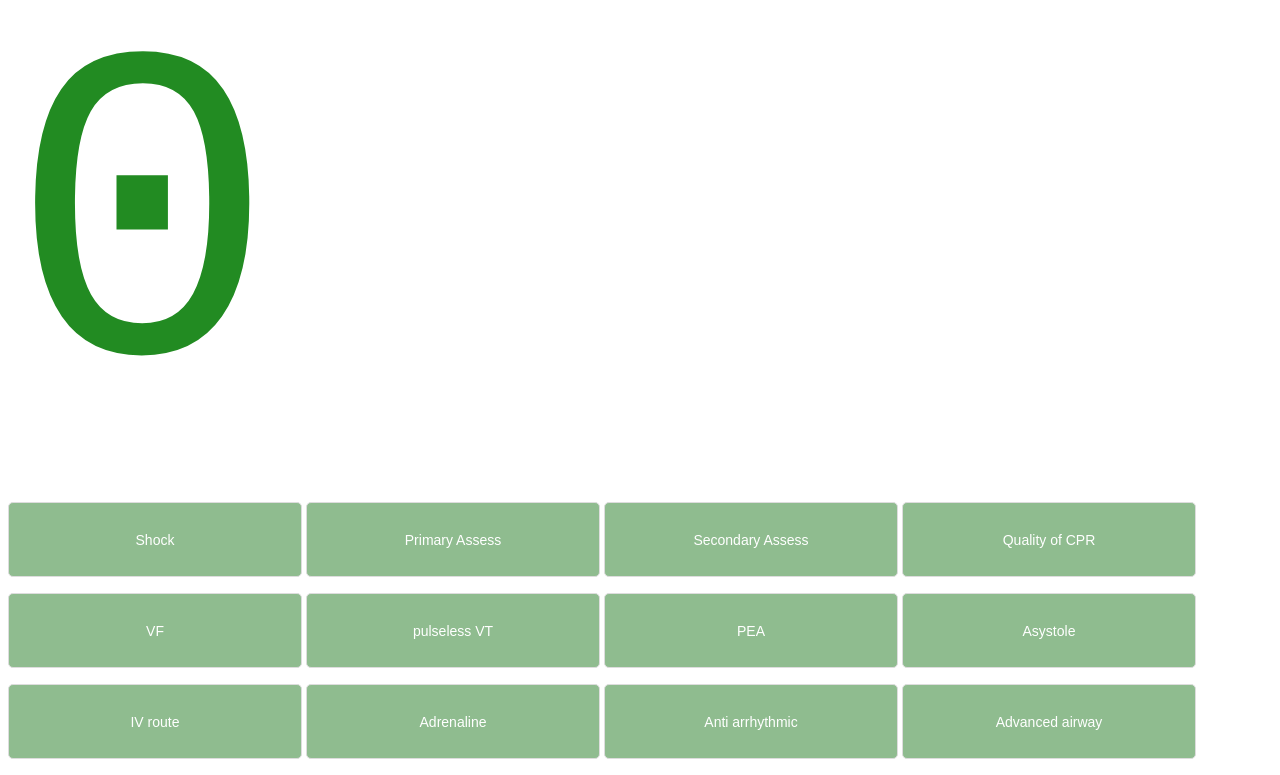
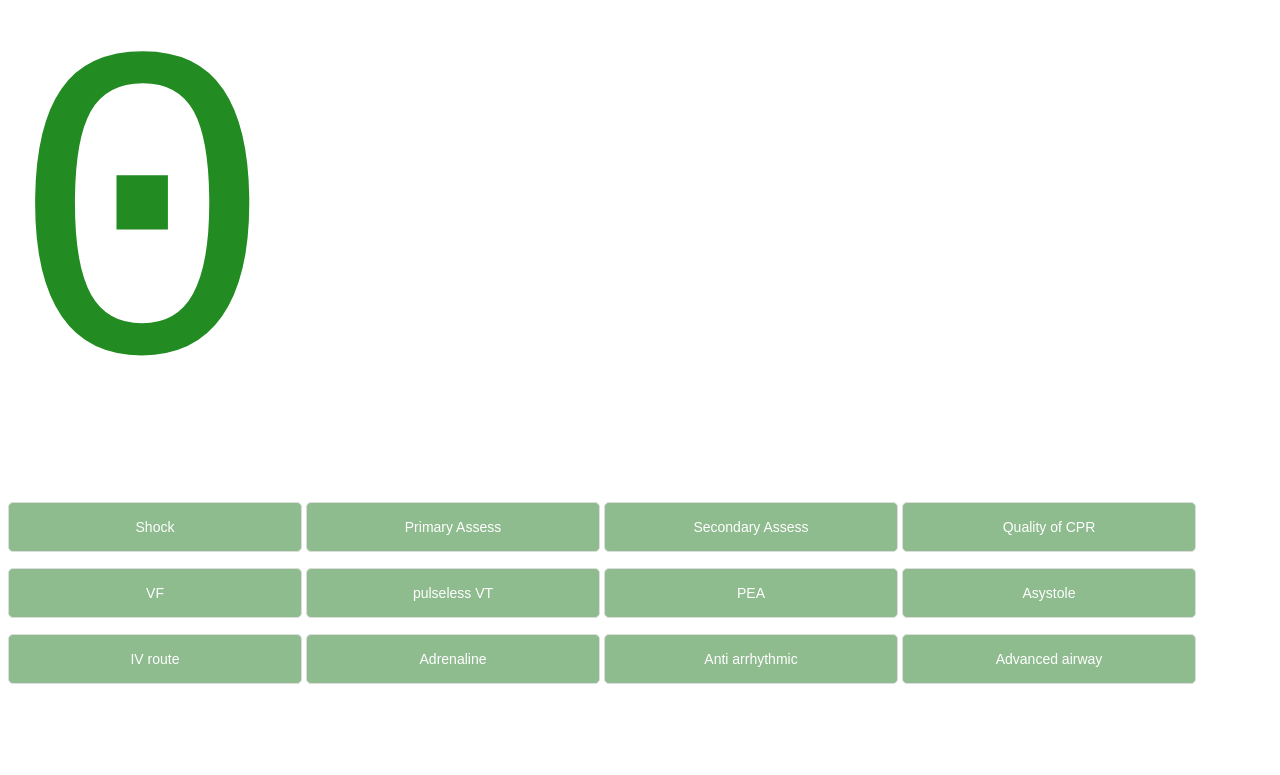
Before and after one commit to LawnGreen/CCF, a plain HTML site: page index.html in a window 1280 px wide. Shown: the part 567-1342 px from the top of the page. After the commit the page ends 1267 px from the top, so only its background shows below. Drawn offline with Linux system fonts and the light colour scheme.

Commit message:
Add files via upload

```diff
--- a/index.html
+++ b/index.html
@@ -59,24 +59,24 @@ input[type="button"],input[type="submit"] {
 	</span>
 
 	<p>
-	<input type="button" id="log-shock" name="log-shock" value="Shock" onClick="log_als('Shock')" style="height:75px; font-size:14px; display:inline; text-align:center; color:#fff; background-color:#8FBC8F"/>
-	<input type="button" id="log-pa" name="log-pa" value="Primary Assess" onClick="log_als('Primary Assess')" style="height:75px; font-size:14px; display:inline; text-align:center; color:#fff; background-color:#8FBC8F"/>
-	<input type="button" id="log-sa" name="log-sa" value="Secondary Assess" onClick="log_als('Secondary Assess')" style="height:75px; font-size:14px; display:inline; text-align:center; color:#fff; background-color:#8FBC8F"/>
-	<input type="button" id="log-q" name="log-q" value="Quality of CPR" onClick="log_als('Quality of CPR')" style="height:75px; font-size:14px; display:inline; text-align:center; color:#fff; background-color:#8FBC8F"/>
+	<input type="button" id="log-shock" name="log-shock" value="Shock" onClick="log_als('Shock')" style="height:50px; font-size:14px; display:inline; text-align:center; color:#fff; background-color:#8FBC8F"/>
+	<input type="button" id="log-pa" name="log-pa" value="Primary Assess" onClick="log_als('Primary Assess')" style="height:50px; font-size:14px; display:inline; text-align:center; color:#fff; background-color:#8FBC8F"/>
+	<input type="button" id="log-sa" name="log-sa" value="Secondary Assess" onClick="log_als('Secondary Assess')" style="height:50px; font-size:14px; display:inline; text-align:center; color:#fff; background-color:#8FBC8F"/>
+	<input type="button" id="log-q" name="log-q" value="Quality of CPR" onClick="log_als('Quality of CPR')" style="height:50px; font-size:14px; display:inline; text-align:center; color:#fff; background-color:#8FBC8F"/>
 	</p>
 
 	<p>
-	<input type="button" id="log-vf" name="log-vf" value="VF" onClick="log_als('VF')" style="height:75px; font-size:14px; display:inline; text-align:center; color:#fff; background-color:#8FBC8F"/>
-	<input type="button" id="log-vt" name="log-vt" value="pulseless VT" onClick="log_als('pulseless VT')" style="height:75px; font-size:14px; display:inline; text-align:center; color:#fff; background-color:#8FBC8F"/>
-	<input type="button" id="log-pea" name="log-pea" value="PEA" onClick="log_als('PEA')" style="height:75px; font-size:14px; display:inline; text-align:center; color:#fff; background-color:#8FBC8F"/>
-	<input type="button" id="log-asys" name="log-asys" value="Asystole" onClick="log_als('Asystole')" style="height:75px; font-size:14px; display:inline; text-align:center; color:#fff; background-color:#8FBC8F"/>
+	<input type="button" id="log-vf" name="log-vf" value="VF" onClick="log_als('VF')" style="height:50px; font-size:14px; display:inline; text-align:center; color:#fff; background-color:#8FBC8F"/>
+	<input type="button" id="log-vt" name="log-vt" value="pulseless VT" onClick="log_als('pulseless VT')" style="height:50px; font-size:14px; display:inline; text-align:center; color:#fff; background-color:#8FBC8F"/>
+	<input type="button" id="log-pea" name="log-pea" value="PEA" onClick="log_als('PEA')" style="height:50px; font-size:14px; display:inline; text-align:center; color:#fff; background-color:#8FBC8F"/>
+	<input type="button" id="log-asys" name="log-asys" value="Asystole" onClick="log_als('Asystole')" style="height:50px; font-size:14px; display:inline; text-align:center; color:#fff; background-color:#8FBC8F"/>
 	</p>
 
 	<p>
-	<input type="button" id="log-iv" name="log-iv" value="IV route" onClick="log_als('IV route')" style="height:75px; font-size:14px; display:inline; text-align:center; color:#fff; background-color:#8FBC8F"/>
-	<input type="button" id="log-ad" name="log-ad" value="Adrenaline" onClick="log_als('Adrenaline')" style="height:75px; font-size:14px; display:inline; text-align:center; color:#fff; background-color:#8FBC8F"/>
-	<input type="button" id="log-aad" name="log-aad" value="Anti arrhythmic" onClick="log_als('Anti arrhythmic')" style="height:75px; font-size:14px; display:inline; text-align:center; color:#fff; background-color:#8FBC8F"/>
-	<input type="button" id="log-airway" name="log-airway" value="Advanced airway" onClick="log_als('Advanced airway')" style="height:75px; font-size:14px; display:inline; text-align:center; color:#fff; background-color:#8FBC8F"/>
+	<input type="button" id="log-iv" name="log-iv" value="IV route" onClick="log_als('IV route')" style="height:50px; font-size:14px; display:inline; text-align:center; color:#fff; background-color:#8FBC8F"/>
+	<input type="button" id="log-ad" name="log-ad" value="Adrenaline" onClick="log_als('Adrenaline')" style="height:50px; font-size:14px; display:inline; text-align:center; color:#fff; background-color:#8FBC8F"/>
+	<input type="button" id="log-aad" name="log-aad" value="Anti arrhythmic" onClick="log_als('Anti arrhythmic')" style="height:50px; font-size:14px; display:inline; text-align:center; color:#fff; background-color:#8FBC8F"/>
+	<input type="button" id="log-airway" name="log-airway" value="Advanced airway" onClick="log_als('Advanced airway')" style="height:50px; font-size:14px; display:inline; text-align:center; color:#fff; background-color:#8FBC8F"/>
 	</p>
 
 	<span style="color:#000000; font-size:24px; font-family:monospace">
```
